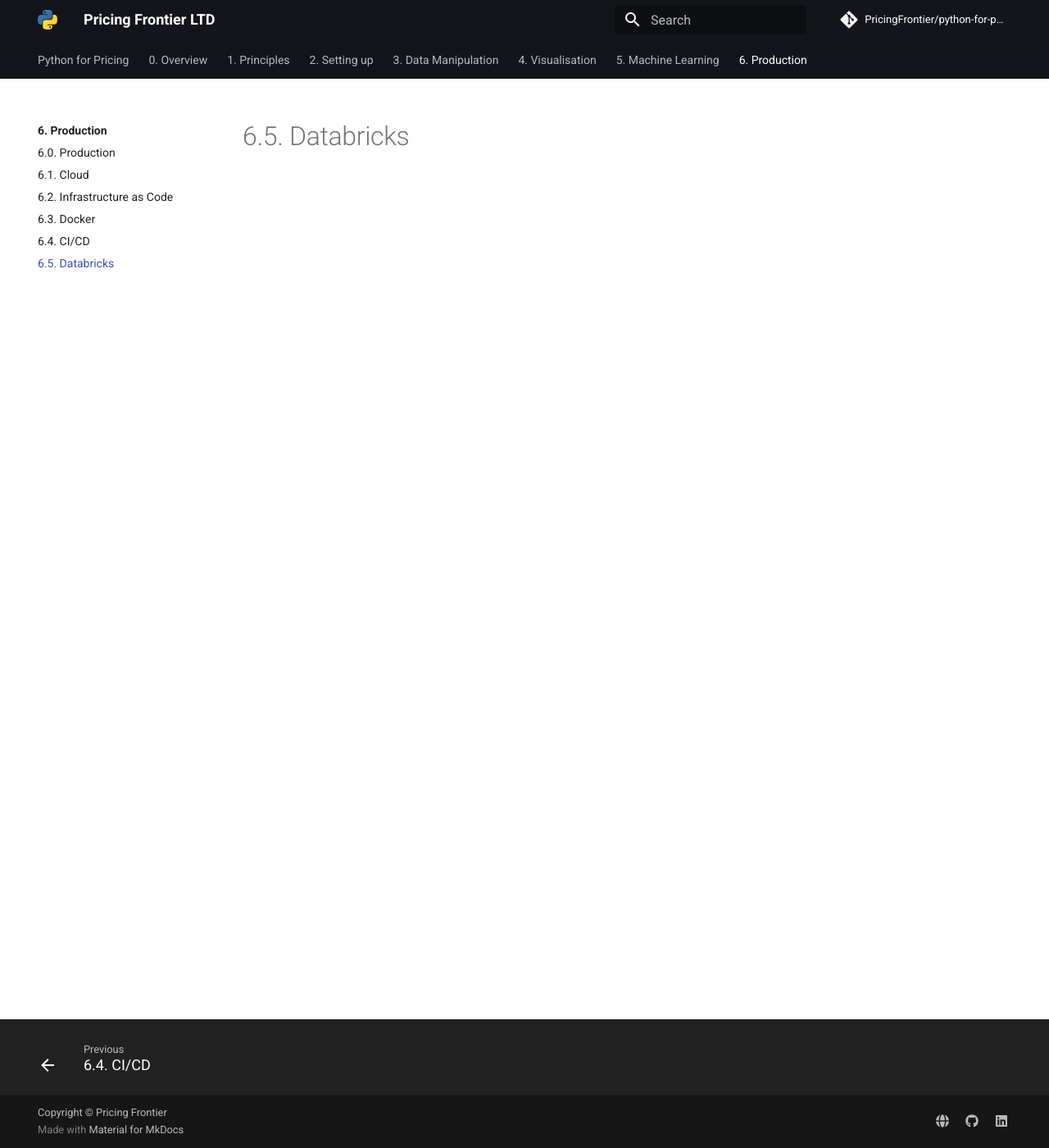
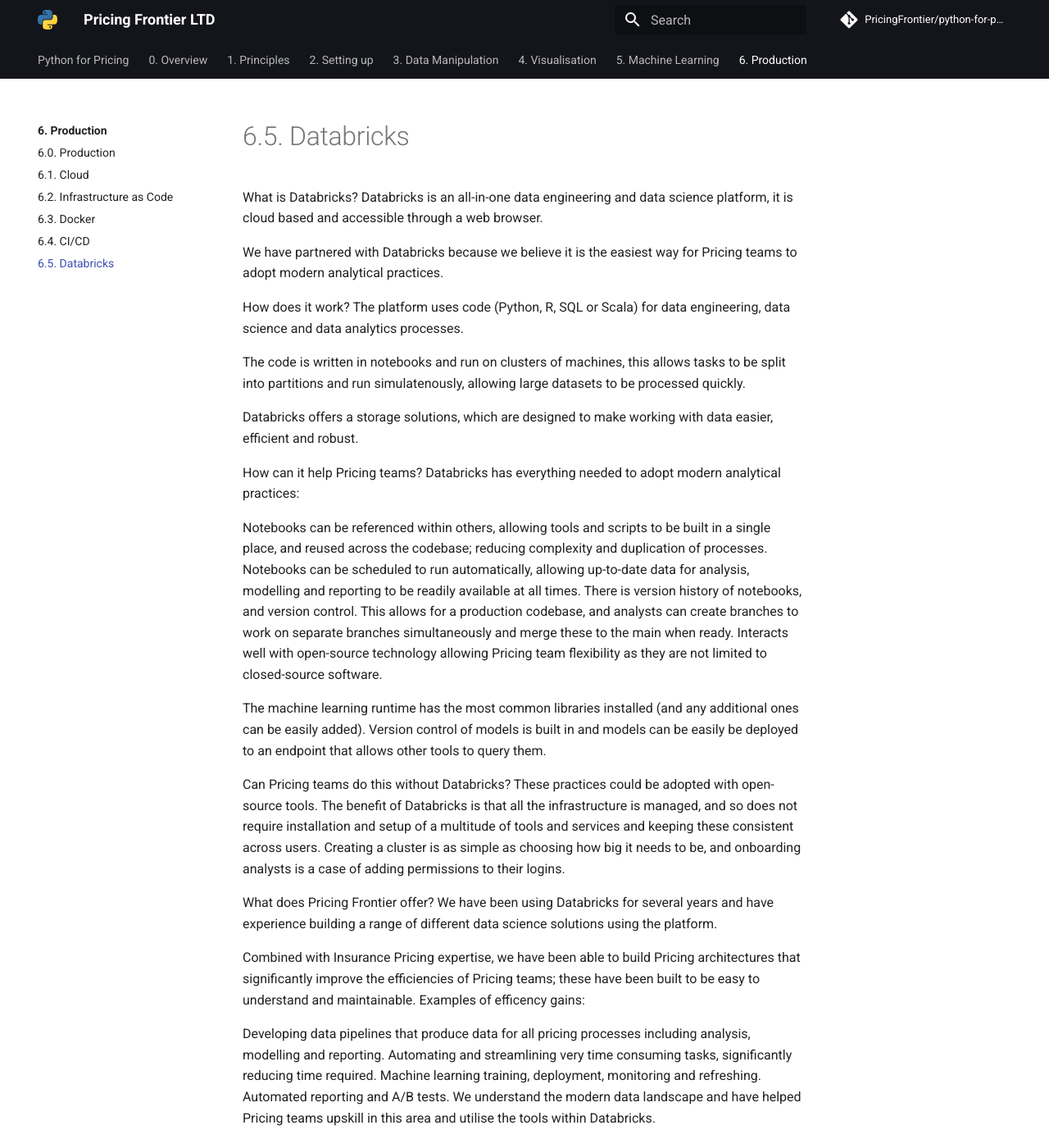
Before and after one commit to PricingFrontier/python-for-pricing-course, an MkDocs documentation site: the page built from docs/6. Production/6.5. Databricks.md, in a window 1280 px wide and 1400 px high. Shown: the whole window at 82% size. Built offline with MkDocs 1.6.1 and Material for MkDocs 9.7.7, drawn with Linux system fonts in a browser that asks for light colours; comment, search, counter and statistics services are not loaded.

```diff
--- a/docs/6. Production/6.5. Databricks.md
+++ b/docs/6. Production/6.5. Databricks.md
@@ -1 +1,38 @@
 # 6.5. Databricks
+
+What is Databricks?
+Databricks is an all-in-one data engineering and data science platform, it is cloud based and accessible through a web browser.
+
+We have partnered with Databricks because we believe it is the easiest way for Pricing teams to adopt modern analytical practices.
+
+
+How does it work?
+The platform uses code (Python, R, SQL or Scala) for data engineering, data science and data analytics processes.
+
+The code is written in notebooks and run on clusters of machines, this allows tasks to be split into partitions and run simulatenously, allowing large datasets to be processed quickly.
+
+Databricks offers a storage solutions, which are designed to make working with data easier, efficient and robust.
+
+How can it help Pricing teams?
+Databricks has everything needed to adopt modern analytical practices:
+
+Notebooks can be referenced within others, allowing tools and scripts to be built in a single place, and reused across the codebase; reducing complexity and duplication of processes.
+Notebooks can be scheduled to run automatically, allowing up-to-date data for analysis, modelling and reporting to be readily available at all times.
+There is version history of notebooks, and version control. This allows for a production codebase, and analysts can create branches to work on separate branches simultaneously and merge these to the main when ready.
+Interacts well with open-source technology allowing Pricing team flexibility as they are not limited to closed-source software.
+
+The machine learning runtime has the most common libraries installed (and any additional ones can be easily added). Version control of models is built in and models can be easily be deployed to an endpoint that allows other tools to query them.
+
+Can Pricing teams do this without Databricks?
+These practices could be adopted with open-source tools. The benefit of Databricks is that all the infrastructure is managed, and so does not require installation and setup of a multitude of tools and services and keeping these consistent across users. Creating a cluster is as simple as choosing how big it needs to be, and onboarding analysts is a case of adding permissions to their logins.
+
+What does Pricing Frontier offer?
+We have been using Databricks for several years and have experience building a range of different data science solutions using the platform.
+
+Combined with Insurance Pricing expertise, we have been able to build Pricing architectures that significantly improve the efficiencies of Pricing teams; these have been built to be easy to understand and maintainable. Examples of efficency gains:
+
+Developing data pipelines that produce data for all pricing processes including analysis, modelling and reporting.
+Automating and streamlining very time consuming tasks, significantly reducing time required.
+Machine learning training, deployment, monitoring and refreshing.
+Automated reporting and A/B tests.
+We understand the modern data landscape and have helped Pricing teams upskill in this area and utilise the tools within Databricks.
```
